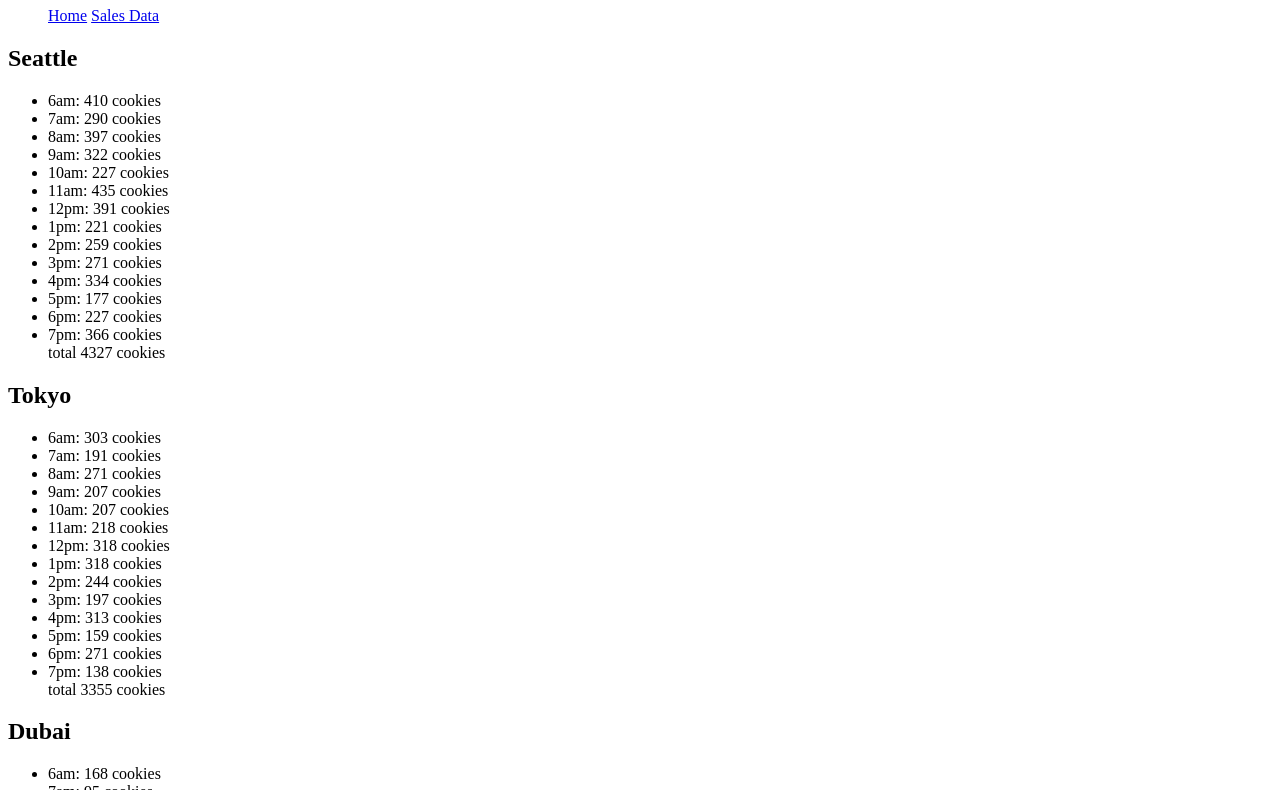
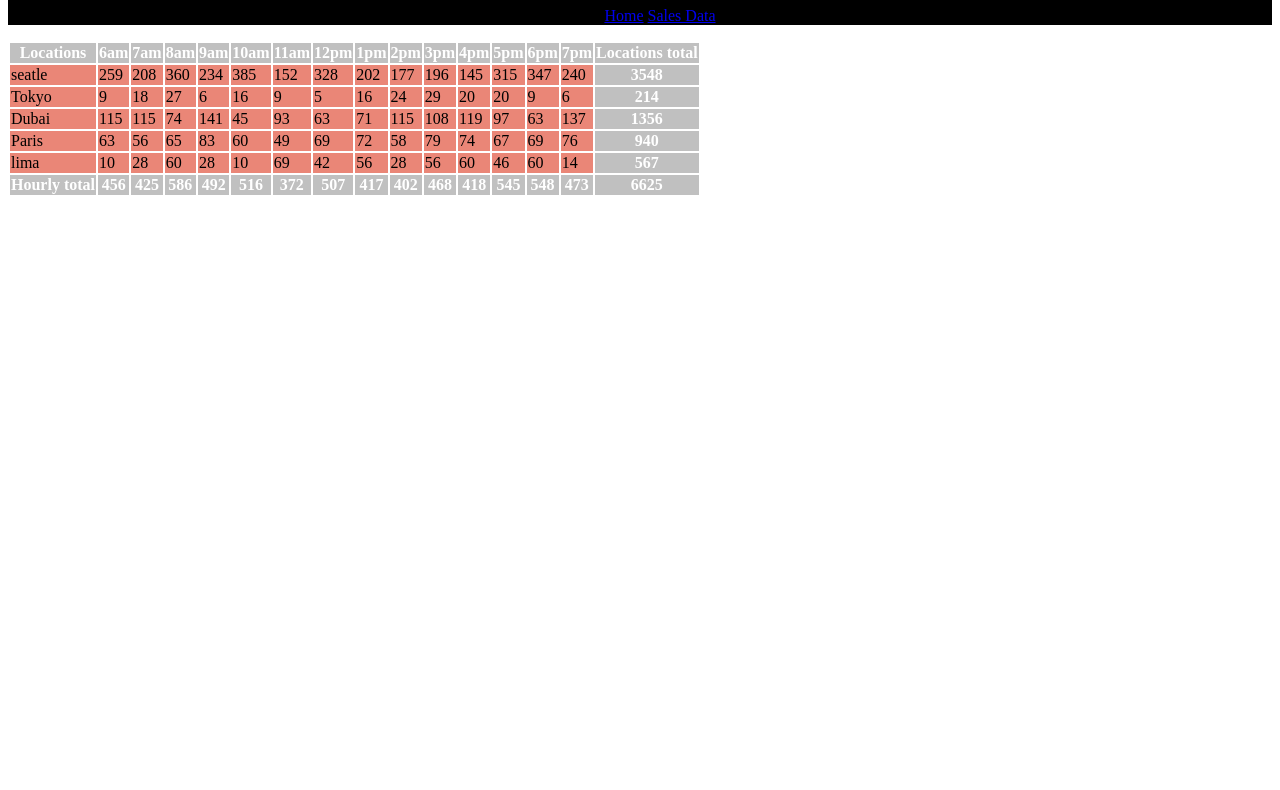
Before and after one commit to VladimirJC35/cookie-stand, a plain HTML site: page pages/sales.html in a window 1280 px wide. Shown: the part 73-863 px from the top of the page. After the commit the page ends 800 px from the top, so only its background shows below. Drawn offline with Linux system fonts and the light colour scheme.

Commit message:
Script genera tabla

```diff
--- a/css/style.css
+++ b/css/style.css
@@ -1,8 +1,41 @@
 header {
     background-color: black;
-    color: pink;
+    color: #EA8677;
     text-align: center;
+}
+div.marco_arriba{
+	background-color: black;
+	color:#EA8677;
+
+}
+
+div.mensaje{
+		height:100px;
+		font-size:35px;
+		display: flex;
+		justify-content: center;
+		align-items: center;
+
+}
+div.enlaces{
+    padding:5px;
+    background-color:#EA8677;
+    display:flex;
+    padding:15px;
+    gap: 30px;
+}
+
+#sales-table tr th {
+    background-color:silver;
+    color:white;
+}
+
+#sales-table tr td {
+    background-color:#EA8677;
+    color:black;
 }
 footer {
     background-color: grey;
+    align-items: center;
+    text-align: center;
 }
--- a/js/app.js
+++ b/js/app.js
@@ -1,112 +1,103 @@
 'use strict';
-const Seattle = {
-    locationName: 'Seattle',
-    minClientPerHour: 23,
-    maxClientPerHour: 70,
-    agvCookiePerSale: 6.3,
-    cookieEachhour: [],
-    estimate: function () {
-        this.cookieEachHour = estimateSales(this);
+
+const hours = ['6am', '7am', '8am', '9am', '10am', '11am', '12pm', '1pm', '2pm', '3pm', '4pm', '5pm', '6pm', '7pm'];
+const tableElement=document.getElementById('sales-table');
+const state={
+    allCookieStand:[],
+};
+
+function CookieStand(locationName,minCustomersPerHour,maxCustomersPerHour,avgCookiesPerSale){
+    this.locationName=locationName;
+    this.minCustomersPerHour=minCustomersPerHour;
+    this.maxCustomersPerHour=maxCustomersPerHour;
+    this.avgCookiesPerSale=avgCookiesPerSale;
+    this.customerEachHour=[];
+    this.cookieEachHour=[];
+    this.totaldailyCookie=0;
+}
+CookieStand.prototype.calcCustomersEachHour=function(){
+    for(let i=0;i<hours.length;i++){
+        this.customerEachHour.push(generateRandomNumb(this.minCustomersPerHour,this.maxCustomersPerHour));
     }
 };
-
-const Tokyo = {
-    locationName: 'Tokyo',
-    minClientPerHour: 23,
-    maxClientPerHour: 60,
-    agvCookiePerSale: 5.3,
-    cookieEachhour: [],
-    estimate: function () {
-        /* Estimate es  */
-        this.cookieEachHour = estimateSales(this);
+CookieStand.prototype.calcCookieEachHour=function(){
+    this.calcCustomersEachHour();
+    for(let i=0; i<hours.length;i++){
+        const oneHour=Math.ceil(this.customerEachHour[i]*this.avgCookiesPerSale);
+        this.cookieEachHour.push(oneHour);
+        this.totaldailyCookie +=oneHour;
     }
 };
+CookieStand.prototype.render=function(){
+    this.calcCookieEachHour();
+    const tableRow=document.createElement('tr');
+    let tableDataElement=document.createElement('td');
+    tableDataElement.textContent=this.locationName;
+    tableRow.appendChild(tableDataElement);
+    for(let i=0;i<hours.length;i++){
+        tableDataElement=document.createElement('td');
+        tableDataElement.textContent=this.cookieEachHour[i];
+        tableRow.appendChild(tableDataElement);
+    }
+    const tableHeader=document.createElement('th');
+    tableHeader.textContent=this.totaldailyCookie;
+    tableRow.appendChild(tableHeader);
+    tableElement.appendChild(tableRow);
+}
 
-const Dubai = {
-    locationName: 'Dubai',
-    minClientPerHour: 20,
-    maxClientPerHour: 45,
-    agvCookiePerSale: 4.3,
-    cookieEachhour: [],
-    estimate: function () {
-        this.cookieEachHour = estimateSales(this);
-    }
-};
-
-const Paris = {
-    locationName: 'Paris',
-    minClientPerHour: 15,
-    maxClientPerHour: 80,
-    agvCookiePerSale: 7.3,
-    cookieEachhour: [],
-    estimate: function () {
-        this.cookieEachHour = estimateSales(this);
-    }
-};
-
-const Lima = {
-    locationName: 'Lima',
-    minClientPerHour: 13,
-    maxClientPerHour: 95,
-    agvCookiePerSale: 8.3,
-    cookieEachhour: [],
-    estimate: function () {
-        this.cookieEachHour = estimateSales(this);
-    }
-};
-/*const seatle ={
-
-    locationName: 'Seattle',
-    minClientPerHour:23,
-    macClientPerhour:65,
-    avgCookiePerSale:6.3,
-    CookiePerHour: [],
-    }*/
-
-const hours = ['6am', '7am', '8am', '9am', '10am', '11am', '12pm', '1pm', '2pm', '3pm', '4pm', '5pm', '6pm', '7pm'];
-const stores = [Seattle, Tokyo, Dubai, Paris, Lima];
+let seattle=new CookieStand('seatle',23,65,6.3);
+let tokyo=new CookieStand('Tokyo',3,24,1.2);
+let dubai=new CookieStand('Dubai',11,38,3.7);
+let paris=new CookieStand('Paris',20,38,2.3);
+let lima=new CookieStand('lima',2,16,4.6);
+state.allCookieStand.push(seattle,tokyo,dubai,paris,lima);
 
 function generateRandomNumb(min, max) {
     return Math.floor(Math.random() * (max - min+1)) + min;
 }
-
-function estimateSales(store) {
-    const sale = [];
-    for(let i = 0; i < hours.length; i++) {
-        const numCustomers = generateRandomNumb(store.minClientPerHour, store.maxClientPerHour);
-        const hourSale = Math.ceil(numCustomers*store.agvCookiePerSale);
-        sale.push(hourSale);
+function makeHeaderRow(){
+    const tableRow=document.createElement('tr');
+    let tableHeader=document.createElement('th');
+    tableHeader.textContent='Locations';
+    tableRow.appendChild(tableHeader);
+    for(let i=0;i<hours.length;i++){
+        tableHeader=document.createElement('th');
+        tableHeader.textContent=hours[i];
+        tableRow.appendChild(tableHeader);
     }
-    return sale;
+    tableHeader=document.createElement('th');
+    tableHeader.textContent='Locations total';
+    tableRow.appendChild(tableHeader);
+    tableElement.appendChild(tableRow);
 }
 
-function render(store) {  //muestra la lista de cada tienda
-    let total = 0;
-    const root = document.getElementById('root');
-    const location = document.createElement('section');
-    location.classList.add('location');
-    root.appendChild(location);
-    const tittle = document.createElement('h2');
-    tittle.textContent = store.locationName;
-    location.appendChild(tittle);
-    const list = document.createElement('ul');
-    location.appendChild(list);
-    for (let i = 0; i < hours.length; i++) {
-        total += store.cookieEachHour[i];
-        const litsItems = document.createElement('li');
-        litsItems.textContent = hours[i] + ': ' + store.cookieEachHour[i] + ' cookies';
-        list.appendChild(litsItems);
+function makeFooterRow(){
+    const tableRow=document.createElement('tr');
+    let tableHeader=document.createElement('th');
+    tableHeader.textContent='Hourly total';
+    tableRow.appendChild(tableHeader);
+    let totalOfTotals=0;
+    for(let i=0; i<hours.length;i++){
+        let hourlytotal=0;
+        for(let j=0;j<state.allCookieStand.length;j++){
+            hourlytotal+=state.allCookieStand[j].cookieEachHour[i];
+            totalOfTotals +=state.allCookieStand[j].cookieEachHour[i];
+        }
+        tableHeader=document.createElement('th');
+        tableHeader.textContent=hourlytotal;
+        tableRow.appendChild(tableHeader);
     }
-    const totalItems = document.createElement('il');
-    totalItems.textContent = 'total ' + total + ' cookies';
-    list.appendChild(totalItems);
+    tableHeader=document.createElement('th');
+    tableHeader.textContent=totalOfTotals;
+    tableRow.appendChild(tableHeader);
+    tableElement.appendChild(tableRow);
 }
 
-function runApplication() {
-    for (let i = 0; i < stores.length; i++) {
-        stores[i].estimate();
-        render(stores[i]);
+function renderTable(){
+    makeHeaderRow();
+    for(let i=0;i<state.allCookieStand.length;i++){
+        state.allCookieStand[i].render();
     }
+    makeFooterRow();
 }
-
-runApplication();
+renderTable();
--- a/pages/sales.html
+++ b/pages/sales.html
@@ -4,6 +4,7 @@
     <meta charset="UTF-8">
     <meta name="viewport" content="width=device-width, initial-scale=1.0">
     <title>Document</title>
+    <link rel="stylesheet" href="../css/style.css">
 </head>
 <body>
     <header>
@@ -19,8 +20,13 @@
 
 
     </header>
+
     <main>
-        <section id="root"></section>
+        <section >
+            <table id="sales-table">
+
+            </table>
+        </section>
     </main>
     <footer>
 
```
Also changed, not shown: index.html (+45 -17 lines).
